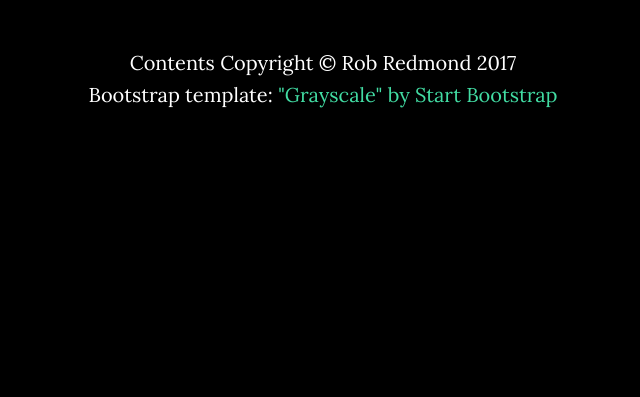
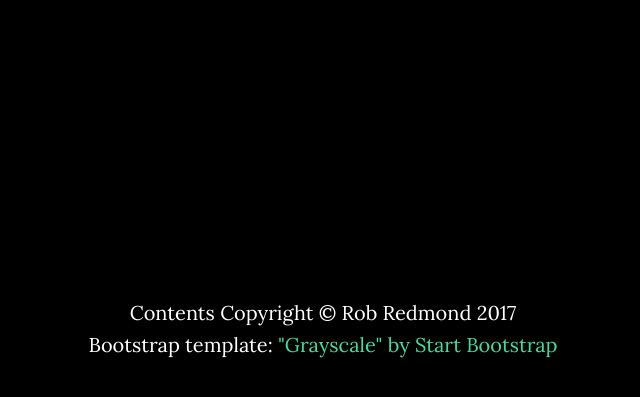
Before and after one commit to robredmond/www_robredmond_com, a website: page index.html in a window 1280 px wide. Shown: the part 2736-3133 px from the top of the page, without its empty margins (317-957 px from the left). Before the commit the page ends 2897 px from the top, so only its background shows below. Drawn offline with nearby package versions, Linux system fonts and the light colour scheme.

Commit message:
Making footer a container for extra space after contact section

```diff
--- a/index.html
+++ b/index.html
@@ -157,7 +157,7 @@
 
     <!-- Footer -->
     <footer>
-        <div class="container text-center">
+        <div class="container content-section text-center">
             <p>Contents Copyright &copy; Rob Redmond 2017</p>
             <p>Bootstrap template: <a href="https://startbootstrap.com/template-overviews/grayscale/">"Grayscale" by Start Bootstrap</a></p>
         </div>
```
